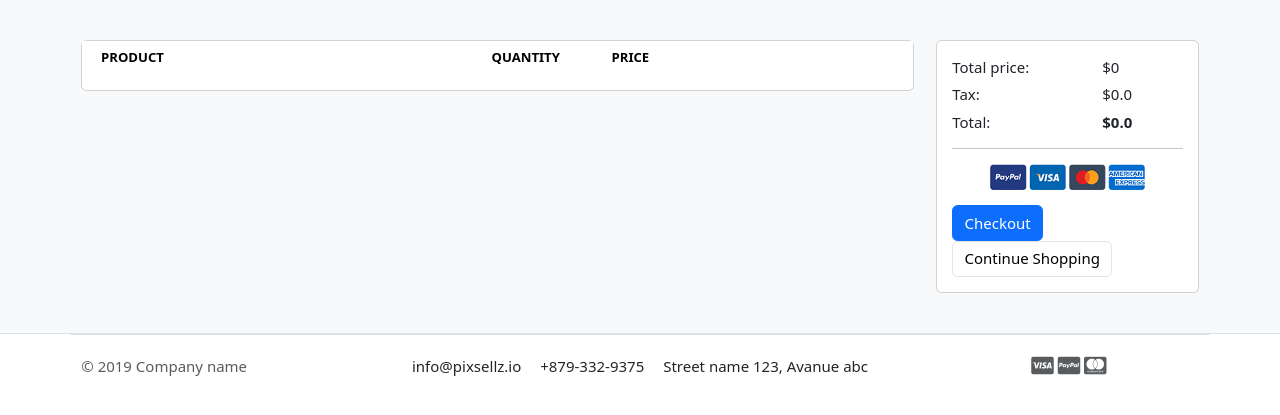
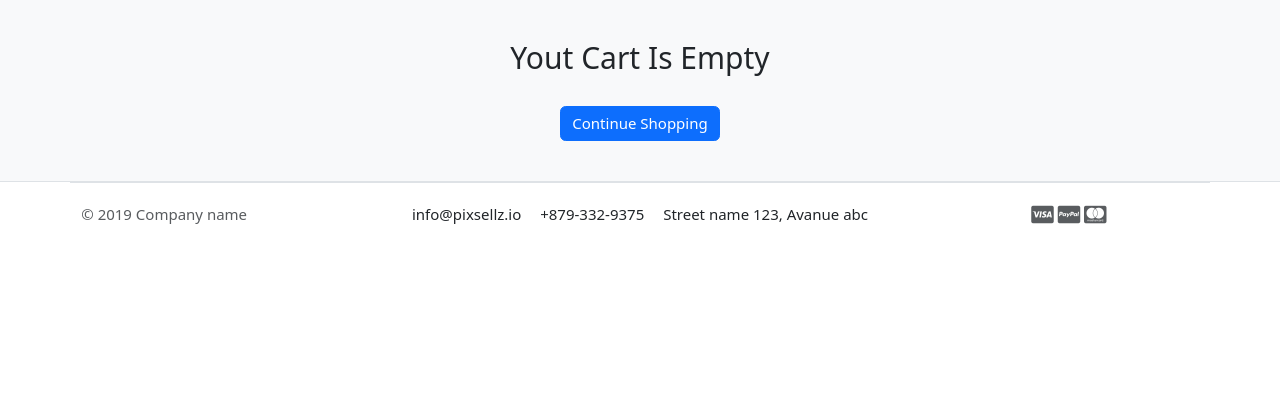
Before and after one commit to NVDungg/D4P_ecom, a Django app: page /cart/ in a window 1280 px wide. Shown: the part 118-533 px from the top of the page. Run offline with Django 4.2, Linux system fonts and the light colour scheme; tables that the repository leaves empty hold one stand-in row (values such as "Sample post"); lists and menus that the app fills with data are empty; some web fonts are replaced.

Commit message:
check empty cart, fix links, check item in cart or not

```diff
--- a/templates/cart/cart.html
+++ b/templates/cart/cart.html
@@ -6,7 +6,12 @@
 <div class="container">
 
 <!-- ============================ COMPONENT 1 ================================= -->
-
+{% if not cart_items %}
+	<h2 class='text-center'>Yout Cart Is Empty</h2><br>
+	<div class='text-center'>
+		<a href="{% url 'product_list' %}" class="btn btn-primary">Continue Shopping</a>
+	</div>
+{% else %}
 	<div class="row">
 		<aside class="col-lg-9">
 	<div class="card">
@@ -26,7 +31,7 @@
 			<figure class="itemside align-items-center">
 				<div class="aside"><img src="{{ cart_item.product.image.url }}" class="img-sm"></div>
 				<figcaption class="info">
-				<a href="#" class="title text-dark">{{ cart_item.product.product_name }}</a>
+					<a href="{{ cart_item.product.get_url }}" class="title text-dark">{{ cart_item.product.product_name }}</a>
 					<p class="text-muted small">Matrix: 25 Mpx <br> Brand: Canon</p>
 				</figcaption>
 			</figure>
@@ -91,7 +96,7 @@
 
 	</div> <!-- row.// -->
 	<!-- ============================ COMPONENT 1 END .// ================================= -->
-
+{% endif %}
 </div> <!-- container .//  -->
 </section>
 <!-- ========================= SECTION CONTENT END// ========================= -->
--- a/templates/store/store.html
+++ b/templates/store/store.html
@@ -141,7 +141,7 @@
                                 <span class="price">${{ product.price }}</span>
                             </div> <!-- price-wrap.// -->
                         </div>
-                        <a href="#" class="btn btn-block btn-primary">Added to cart </a>
+                        <a href="{% url 'add_cart' product.id %}" class="btn btn-block btn-primary">Added to cart </a>
                     </figcaption>
                 </figure>
             </div> <!-- col.// -->
```
Also changed, not shown: store/views.py (+10 -0 lines), templates/store/product_detail.html (+6 -1 lines). Lines whose indentation alone changed are shown as unchanged.
